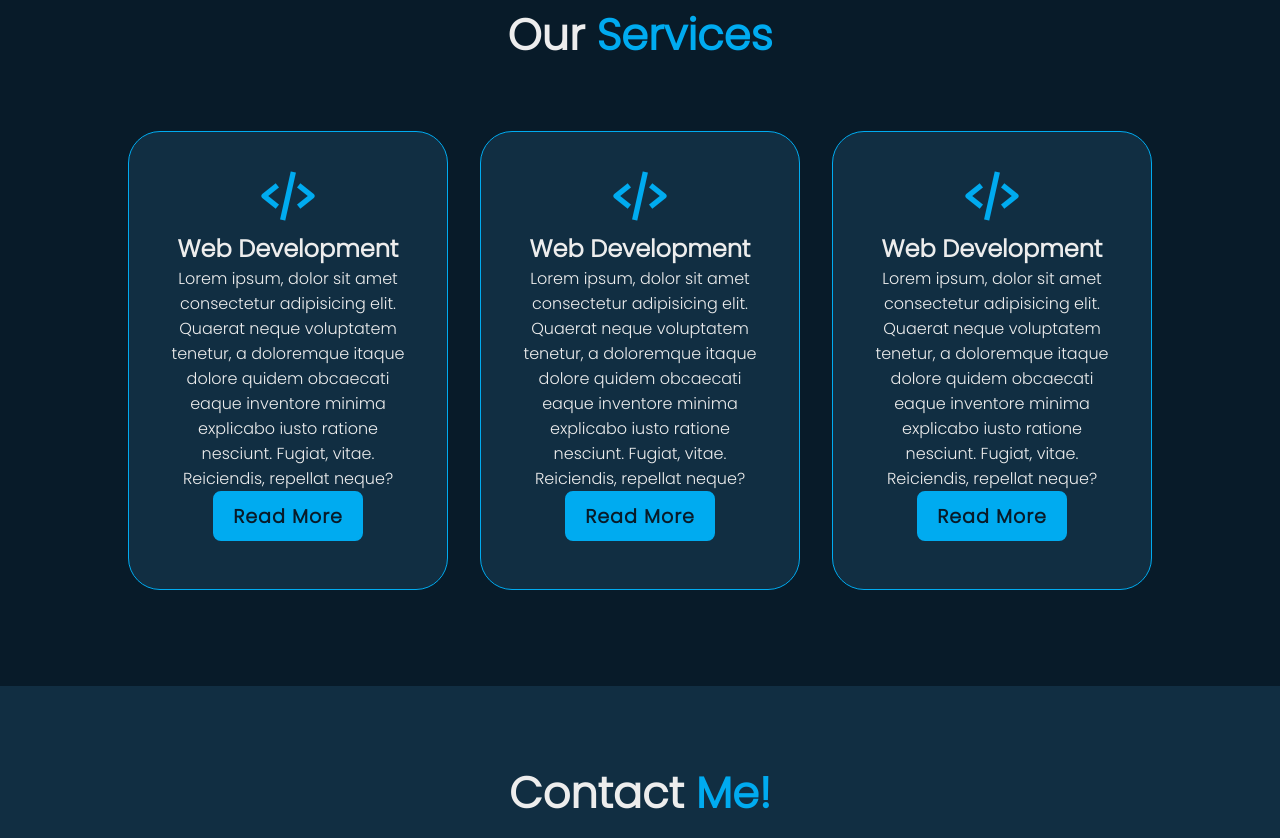
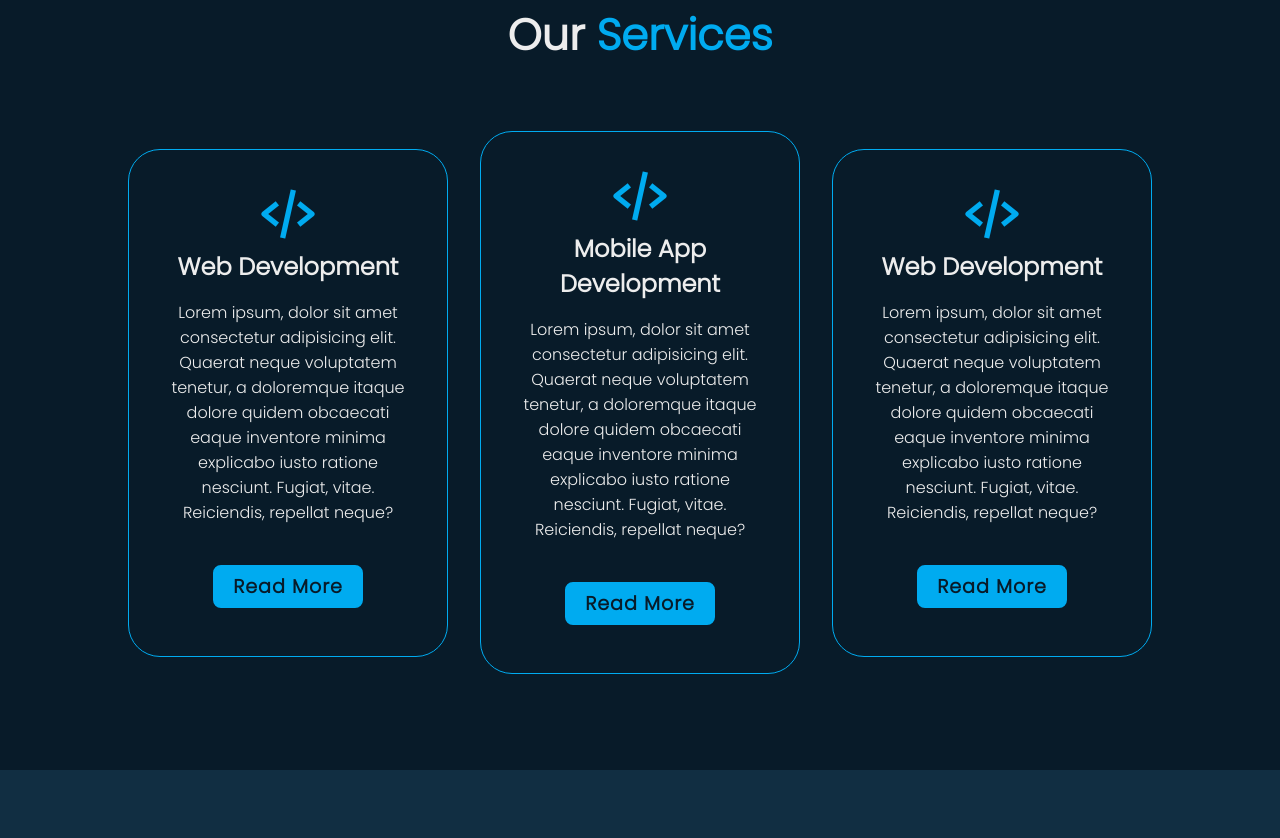
Before and after one commit to ChamudiAyashmi/Portfolio, a plain HTML site: page index.html in a window 1280 px wide. Shown: the part 1820-2658 px from the top of the page. Drawn offline with nearby package versions, Linux system fonts and the light colour scheme.

Commit message:
add animations to the services section

```diff
--- a/index.html
+++ b/index.html
@@ -14,7 +14,7 @@
         <nav class="navbar">
             <a href="#home" class="active">Home</a>
             <a href="#about">About</a>
-            <a href="#">Services</a>
+            <a href="#services">Services</a>
             <a href="#">Portfolio</a>
             <a href="#contact">Contact</a>
         </nav>
@@ -26,7 +26,7 @@
         <div class="home-content">
             <h1>Hi, I'm Chamudi Fernando</h1>
             <h3>Fullstack Developer</h3>
-            <p>Lorem ipsum dolor sit amet consectetur, adipisicing elit. Ullam nihil, sint iure repellat eaque hic fuga nulla maiores aspernatur explicabo accusamus modi, recusandae architecto obcaecati sunt possimus laudantium sequi nemo.</p>
+            <p>A seasoned full-stack developer transforming ideas into seamless web experiences. From crafting sleek front-end interfaces to building robust server-side systems, I bring a passion for clean code and innovation. Let's connect and turn your vision into reality!</p>
             <div class="btn-box">
                 <a href="">Hire Me</a>
                 <a href="">Let's Talk</a>
@@ -78,7 +78,7 @@
             </div>
             <div class="services-box">
                 <i class='bx bx-code-alt'></i>
-                <h3>Web Development</h3>
+                <h3>Mobile App Development</h3>
                 <p>Lorem ipsum, dolor sit amet consectetur adipisicing elit. Quaerat neque voluptatem tenetur, a doloremque itaque dolore quidem obcaecati eaque inventore minima explicabo iusto ratione nesciunt. Fugiat, vitae. Reiciendis, repellat neque?</p>
                 <div class="btn-box btns">
                     <a href="" class="btn">Read More</a>
--- a/style.css
+++ b/style.css
@@ -393,11 +393,20 @@ span{
 
 .services-content .services-box{
     flex: 1 1 20rem;
-    background: #112e42;
+    background: #081b29;
     padding: 2rem 2rem 3rem;
     border-radius: 2rem;
     text-align: center;
     border: .1rem solid #00abf0;
+    transition: .5s;
+}
+
+.services .btns{
+    height: 2.7rem;
+}
+
+.services-content .services-box:hover{
+    transform: scale(1.03);
 }
 
 .services-box i{
@@ -411,6 +420,7 @@ span{
 
 .services-box p{
     font-size: 1rem;
+    margin: 1rem 0 2.5rem;
 }
 
 
```
